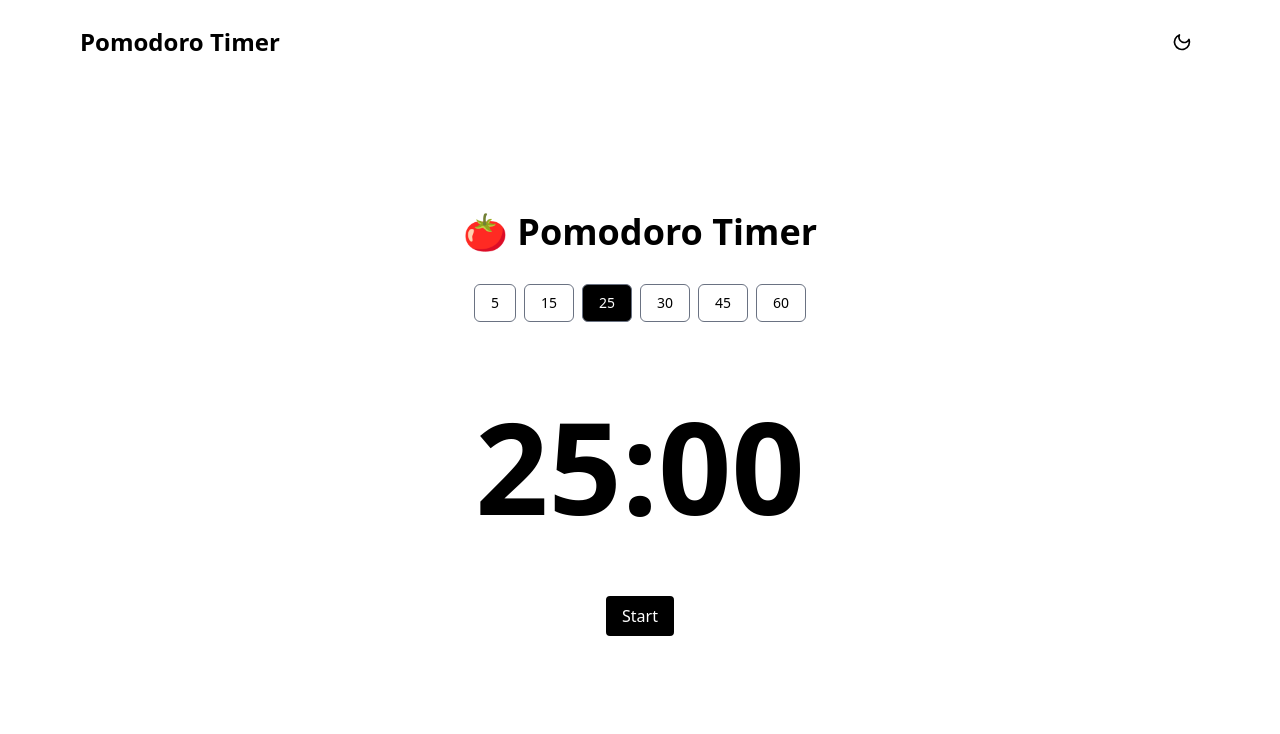
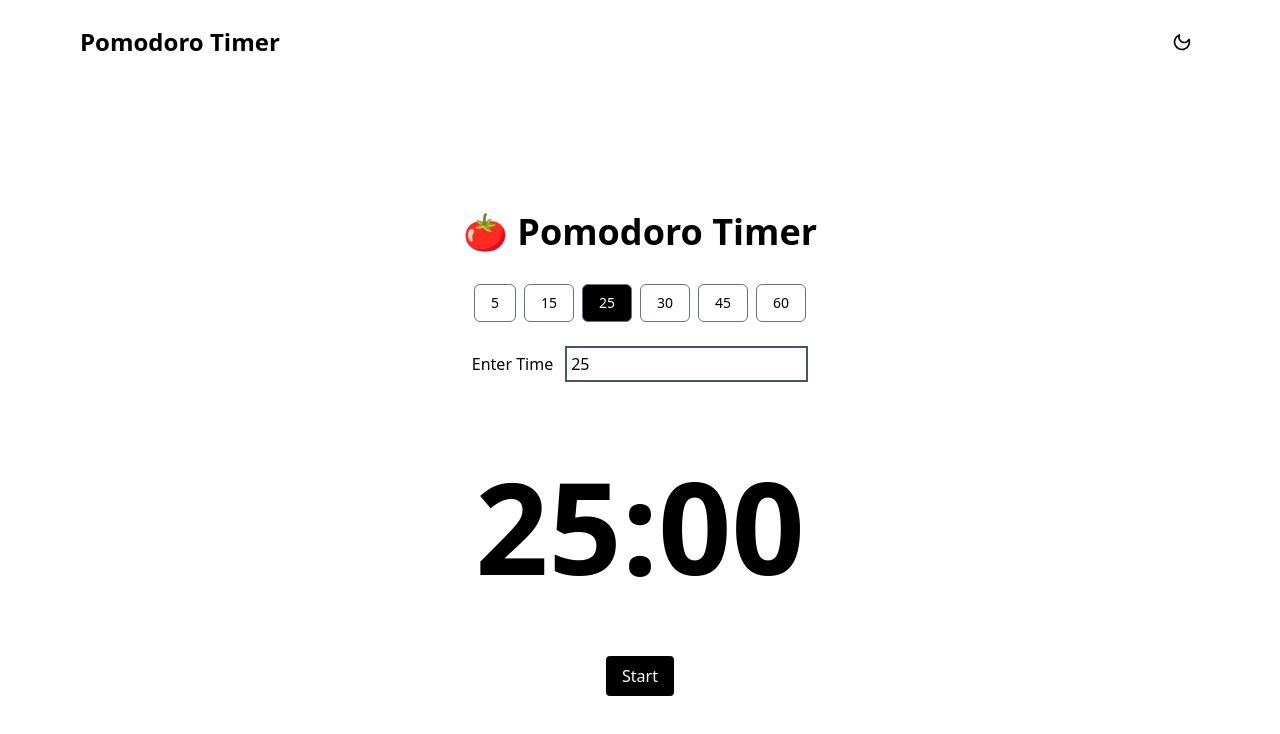
Before and after one commit to Vishalrathod8788/pomodoro, a React (Vite) app: page / in a window 1280 px wide. Shown: the top 734 px of the page. Built offline with nearby package versions, Linux system fonts and the light colour scheme.

Commit message:
Input Element Add

```diff
--- a/src/App.jsx
+++ b/src/App.jsx
@@ -93,6 +93,13 @@ function App() {
       <div className="max-w-6xl mx-auto flex flex-col justify-center items-center px-4 py-32">
         <h1 className="text-4xl font-bold mb-2">🍅 Pomodoro Timer</h1>
         <TimerOptions onSelected={handleSelectedTime} isRunning={isRunning} selectedTime={selectedTime} />
+        <div className="flex justify-center gap-3 items-center mt-6">
+          <label>Enter Time</label>
+          <input placeholder="Enter Time" className="p-1 border-2 border-gray-600" type="text" value={selectedTime} onChange={(e) => {
+            const newTime = Number(e.target.value);
+            setSelectedTime(newTime);
+            setTimeLeft(newTime * 60);
+          }} /></div>
         <TimerDisplay timeLeft={timeLeft} />
         <Controls onStart={handleOnStart} onPause={handleOnPush} onReset={handleOnReset} isRunnig={isRunning} isPush={isPush} />
       </div>
```
Also changed, not shown: 1 other file (tests, documents, lock files or other folders).
